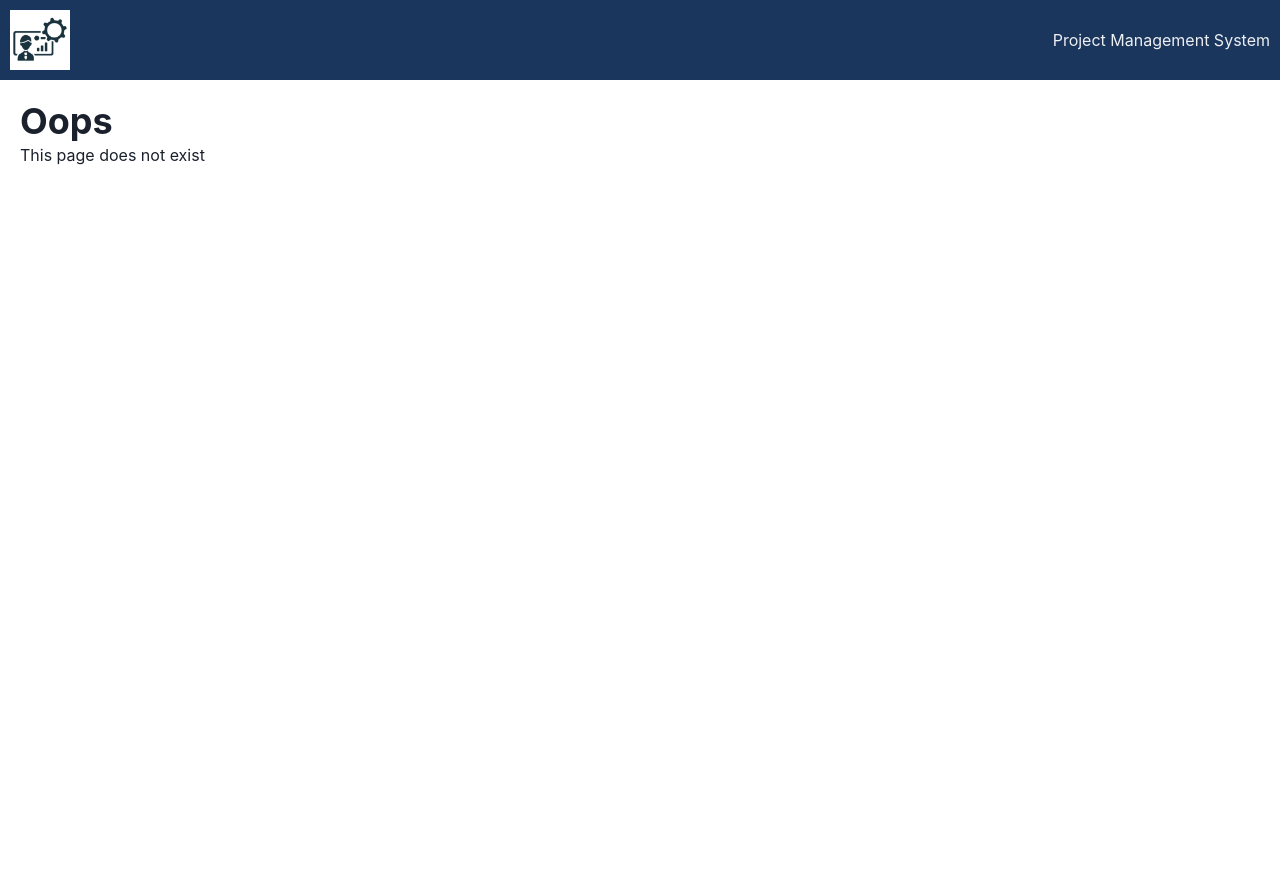
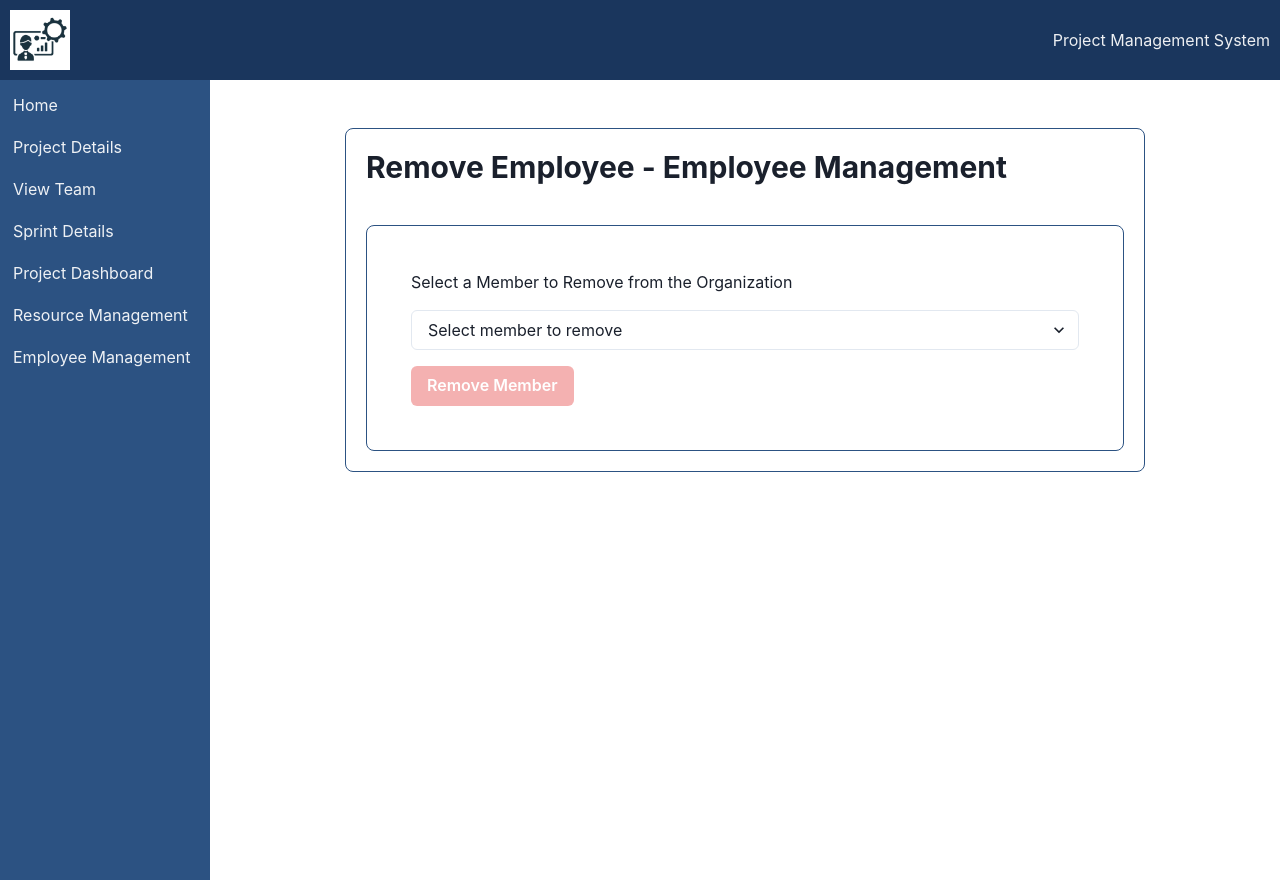
Before and after one commit to Djawad02/project-management, a React (Vite) app: page /projects/1/remove-employee-organization in a window 1280 px wide. Before the commit the page ends 800 px from the top, so only its background shows below. Built offline with nearby package versions, Linux system fonts and the light colour scheme.

Commit message:
Remove member from organization

```diff
--- a/src/pages/EmployeeManagementPage.tsx
+++ b/src/pages/EmployeeManagementPage.tsx
@@ -66,7 +66,9 @@ const EmployeeManagementPage = () => {
         </Button>
         <Button
           colorScheme="red"
-          // onClick={() => navigate(`/remove-employee/${project.title}`)}
+          onClick={() =>
+            navigate(`/projects/${title}/remove-employee-organization`)
+          }
         >
           Remove Employee
         </Button>
--- /dev/null
+++ b/src/pages/RemoveEmployeeOrganization.tsx
@@ -0,0 +1,63 @@
+import { VStack, Select, Button, Text } from "@chakra-ui/react";
+import React, { useState } from "react";
+import DetailsBox from "../components/DetailsBox";
+import employeeData from "../data/employee"; // Assuming this is your employee list
+import { useNavigate } from "react-router-dom";
+
+const RemoveEmployeeOrganization = () => {
+  const [selectedEmployeeId, setSelectedEmployeeId] = useState<number | null>(
+    null
+  );
+  const navigate = useNavigate();
+  const handleRemoveMember = () => {
+    if (selectedEmployeeId !== null) {
+      // Find index of the employee in the organization list
+      const employeeIndex = employeeData.findIndex(
+        (emp) => emp.id === selectedEmployeeId
+      );
+
+      // Remove the employee from the organization list
+      if (employeeIndex > -1) {
+        employeeData.splice(employeeIndex, 1); // Remove the employee from the array
+      }
+
+      // Update any state or perform actions needed after removing an employee
+      // For example, you might want to update the backend or state management
+      // updateEmployeeList(employeeData); // Uncomment if using state management or backend
+
+      // Navigate back to the previous page or confirm removal
+      navigate(-1);
+    }
+  };
+
+  return (
+    <DetailsBox
+      showSearchBar={false}
+      context="employeeManagement"
+      title="Remove Employee"
+    >
+      <VStack spacing={4} align="start" p={6}>
+        <Text>Select a Member to Remove from the Organization</Text>
+        <Select
+          placeholder="Select member to remove"
+          onChange={(e) => setSelectedEmployeeId(Number(e.target.value))}
+        >
+          {employeeData.map((emp) => (
+            <option key={emp.id} value={emp.id}>
+              {emp.name} - {emp.designation}
+            </option>
+          ))}
+        </Select>
+        <Button
+          colorScheme="red"
+          onClick={handleRemoveMember}
+          isDisabled={selectedEmployeeId === null}
+        >
+          Remove Member
+        </Button>
+      </VStack>
+    </DetailsBox>
+  );
+};
+
+export default RemoveEmployeeOrganization;
--- a/src/pages/RemoveMemberPage.tsx
+++ b/src/pages/RemoveMemberPage.tsx
@@ -3,6 +3,7 @@ import { useParams, useNavigate } from "react-router-dom";
 import { Select, Button, VStack, Text } from "@chakra-ui/react";
 import useProjects from "../hooks/useProjects";
 import employee from "../data/employee";
+import DetailsBox from "../components/DetailsBox";
 
 const RemoveMemberPage = () => {
   const { title } = useParams();
@@ -37,6 +38,11 @@ const RemoveMemberPage = () => {
   };
 
   return (
+    <DetailsBox
+      showSearchBar={false}
+      context="employeeManagement"
+      title={project.title}
+    >
       <VStack spacing={4} align="start" p={6}>
         <Text>Select a Member to Remove from the Project</Text>
         <Select
@@ -57,6 +63,7 @@ const RemoveMemberPage = () => {
           Remove Member
         </Button>
       </VStack>
+    </DetailsBox>
   );
 };
 
--- a/src/routing/route.tsx
+++ b/src/routing/route.tsx
@@ -12,6 +12,7 @@ import AddMemberPage from "../pages/AddMemberPage";
 import RemoveMemberPage from "../pages/RemoveMemberPage";
 import ResourceManagementPage from "../pages/ResourceManagementPage";
 import AddNewEmployeeOrganization from "../pages/AddNewEmployeeOrganization";
+import RemoveEmployeeOrganization from "../pages/RemoveEmployeeOrganization";
 
 const router = createBrowserRouter([
   {
@@ -34,6 +35,10 @@ const router = createBrowserRouter([
           { path: "add-member", element: <AddMemberPage /> },
           { path: "remove-member", element: <RemoveMemberPage /> },
           { path: "add-new-employee", element: <AddNewEmployeeOrganization /> },
+          {
+            path: "remove-employee-organization",
+            element: <RemoveEmployeeOrganization />,
+          },
         ],
       },
     ],
```
Lines whose indentation alone changed are shown as unchanged.
